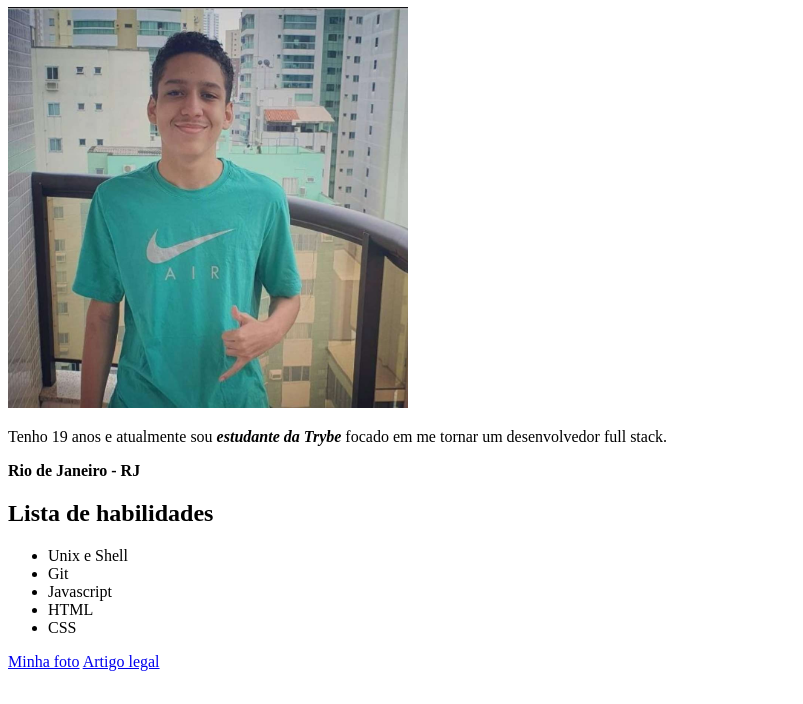
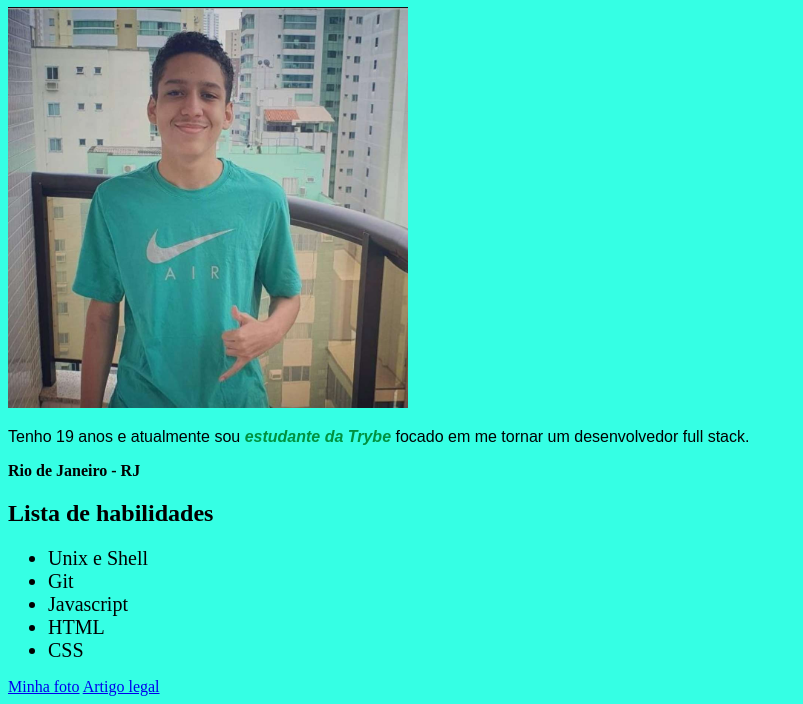
Before and after one commit to kauanvictorrs/kauanvictorrs.github.io, a plain HTML site: page index.html in a window 1280 px wide. Shown: the part 99-803 px from the top of the page, without its empty margins (0-803 px from the left). Drawn offline with Linux system fonts and the light colour scheme.

Commit message:
Adiciona arquivo style

```diff
--- a/index.html
+++ b/index.html
@@ -5,13 +5,14 @@
   <meta http-equiv="X-UA-Compatible" content="IE=edge">
   <meta name="viewport" content="width=device-width, initial-scale=1.0">
   <title>Portfólio Web</title>
+  <link rel="stylesheet" type="text/css" href="style.css">
 </head>
 <body>
   <a href="#sobre-mim">Sobre mim</a>
   <a href="#pagina">Página que eu gosto</a>
   <h1 class="meuNome">Kauan Victor da Silva Ribeiro</h1>
   <img src="minha foto.jpg" width="400px" alt="Tryber sorrindo" id="foto">
-  <p class="descricao">Tenho 19 anos e atualmente sou <strong><em>estudante da Trybe</em></strong> focado em me tornar um desenvolvedor full stack.</p>
+  <p class="descriçao">Tenho 19 anos e atualmente sou <strong><em>estudante da Trybe</em></strong> focado em me tornar um desenvolvedor full stack.</p>
   <p class="resido"><strong>Rio de Janeiro - RJ</strong></p>
   <h2>Lista de habilidades</h2>
   <ul>
--- /dev/null
+++ b/style.css
@@ -0,0 +1,29 @@
+body {
+    background-color: #35ffe4;
+  }
+
+  .meuNome, .descriçao {
+    font-family: Arial, Helvetica, sans-serif;
+  }
+  em {
+    color: #00913F;
+  }
+  .unix-shell {
+    font-size: 20px;
+  }
+
+  .git {
+    font-size: 20px;
+  }
+
+  .javascript {
+    font-size: 20px;
+  }
+
+  .html {
+    font-size: 20px;
+  }
+
+  .css {
+    font-size: 20px;
+  }
```
